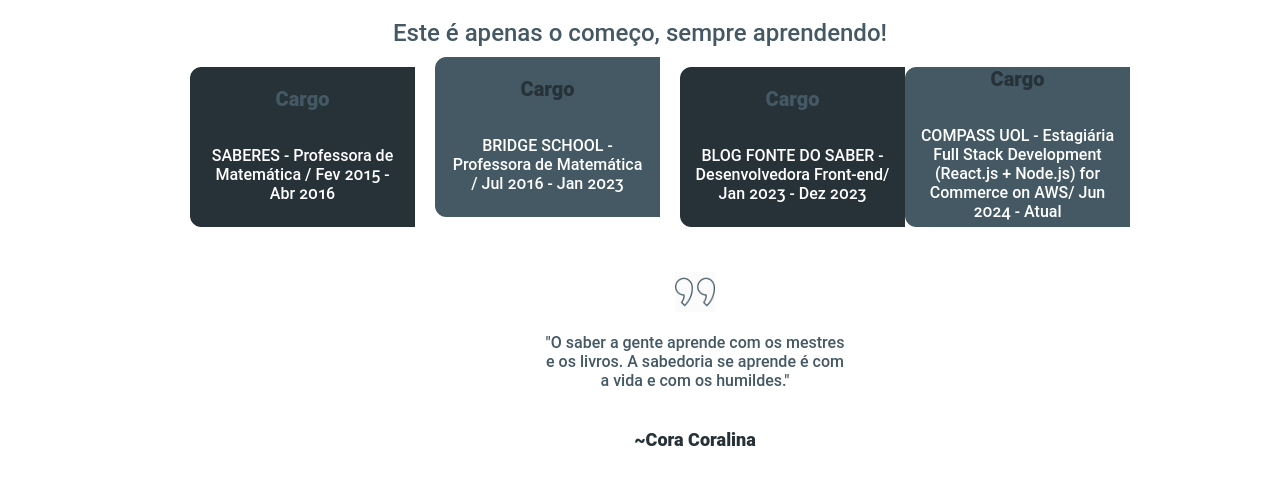
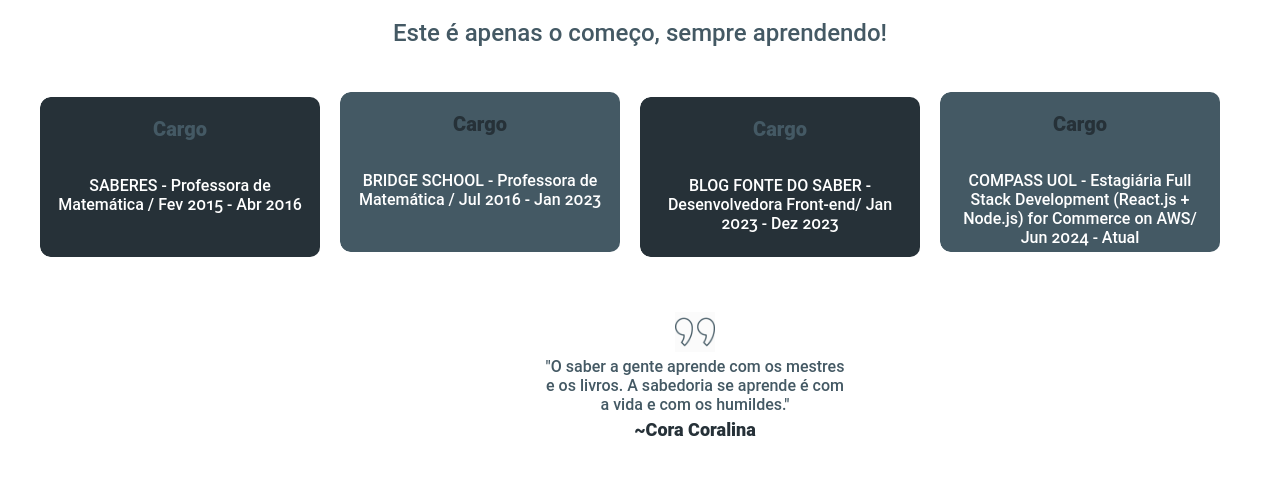
Before and after one commit to deboralarissadias/portifolio-react-typescript, a React (Create React App) app: page / in a window 1280 px wide. Shown: the part 1926-2410 px from the top of the page. After the commit the page ends 2384 px from the top, so only its background shows below. Built offline with nearby package versions, Linux system fonts and the light colour scheme.

Commit message:
Modificações na sessão 4

```diff
--- a/src/assets/styles/Resume.css
+++ b/src/assets/styles/Resume.css
@@ -20,6 +20,7 @@
     line-height: normal;
     text-align: center;
     margin-top: -10px;
+    margin-bottom: 60px;
 
   }
 
@@ -41,19 +42,21 @@
     height: 140px;
     display: flex;
     flex-direction: row;
-    justify-content: space-around;
-    max-width: 960px;
+    justify-content: center;
+    max-width: 1200px;
     margin-top: 0;
-    margin-right: 190px;
-    margin-left: 190px;
+    margin-right: auto;
+    margin-left: auto;
     margin-bottom: 40px;
+    gap: 0px;
+    align-items: center;
   }
 
-  .conteudo-sessao4-cargo2 {
+  .conteudo-sessao4-cargo2, .conteudo-sessao4-cargo4 {
     margin-top: -10px;
   }
 
-  .titulo1 {
+  .titulo1, .titulo3 {
     position: relative;
     text-align: center;
     color: #445964;
@@ -65,16 +68,17 @@
     margin-top: 20px;
   }
 
-  .conteudo-sessao4-cargo1 {
+  .conteudo-sessao4-cargo1, .conteudo-sessao4-cargo3 {
     background-image: url("../images/cargo1.png");
     width: 100%;
     height: 160px;
     background-size: cover;
     background-repeat: no-repeat;
     margin-right: 20px;
+    border-radius: 10px;
   }
 
-  .titulo2 {
+  .titulo2, .titulo4 {
     position: relative;
     text-align: center;
     color: #263138;
@@ -86,54 +90,14 @@
     margin-top: 20px;
   }
 
-  .conteudo-sessao4-cargo2 {
+  .conteudo-sessao4-cargo2, .conteudo-sessao4-cargo4 {
     background-image: url("../images/cargo2.png");
     width: 100%;
     height: 160px;
     background-size: cover;
     background-repeat: no-repeat;
     margin-right: 20px;
-  }
-
-  .titulo3 {
-    position: relative;
-    text-align: center;
-    color: #445964;
-    font-family: Roboto;
-    font-size: 20px;
-    font-style: normal;
-    font-weight: 900;
-    line-height: normal;
-    margin-top: 20px;
-  }
-
-  .conteudo-sessao4-cargo3 {
-    background-image: url("../images/cargo3.png");
-    width: 100%;
-    height: 160px;
-    background-size: cover;
-    background-repeat: no-repeat;
-  }
-
-  .titulo4 {
-    position: relative;
-    text-align: center;
-    color: #263138;
-    font-family: Roboto;
-    font-size: 20px;
-    font-style: normal;
-    font-weight: 900;
-    line-height: normal;
-    margin-top: 0px;
-  }
-
-  .conteudo-sessao4-cargo4 {
-    background-image: url("../images/cargo2.png");
-    width: 100%;
-    height: 160px;
-    background-size: cover;
-    background-repeat: no-repeat;
-    margin-right: 20px;
+    border-radius: 10px;
   }
 
   .texto1 {
@@ -159,7 +123,7 @@
     margin-right: 55px;
     flex-direction: column;
     align-items: center;
-    margin-bottom: 60px;
+    margin-bottom: 0px;
     gap: 5px;
   }
 
@@ -179,6 +143,7 @@
     font-weight: 500;
     line-height: normal;
     width: 300px;
+    margin-top: 0px;
 
   }
 
@@ -191,4 +156,5 @@
     font-style: normal;
     font-weight: 900;
     line-height: normal;
+    margin-top: -16px;
   }
--- a/src/components/About.tsx
+++ b/src/components/About.tsx
@@ -7,7 +7,7 @@
       <div className="conteudo-sessao1-escrito">
         <h1 className="conteudo-sessao1-escrito-titulo"><span className="parte1">Débora </span>Larissa</h1>
         <h2 className="conteudo-sessao1-escrito-subtitulo">Meu nome é Débora Larissa👋 Eu sou brasileira, pernambucana. Cursando, 4º período, Análise e Desenvolvimento de Sistemas.</h2>
-        <h3 className="conteudo-sessao1-escrito-subtitulo-continuaçao"><span className="escrito1">Hard </span>Skills</h3>
+        <h3 className="conteudo-sessao1-escrito-subtitulo-continuaçao"><span className="escrito1">Soft </span>Skills</h3>
         <div className="skills-container">
           <div className="skills"></div>
         </div>
--- a/src/components/Resume.tsx
+++ b/src/components/Resume.tsx
@@ -26,7 +26,6 @@
           <h3 className="titulo4">Cargo</h3>
           <p className="texto1">COMPASS UOL - Estagiária Full Stack Development (React.js + Node.js) for Commerce on AWS/ Jun 2024 - Atual</p>
         </div>
-
       </div>
 
       <div className="conteudo-sessao4-escrito2">
```
Lines whose indentation alone changed are shown as unchanged.
